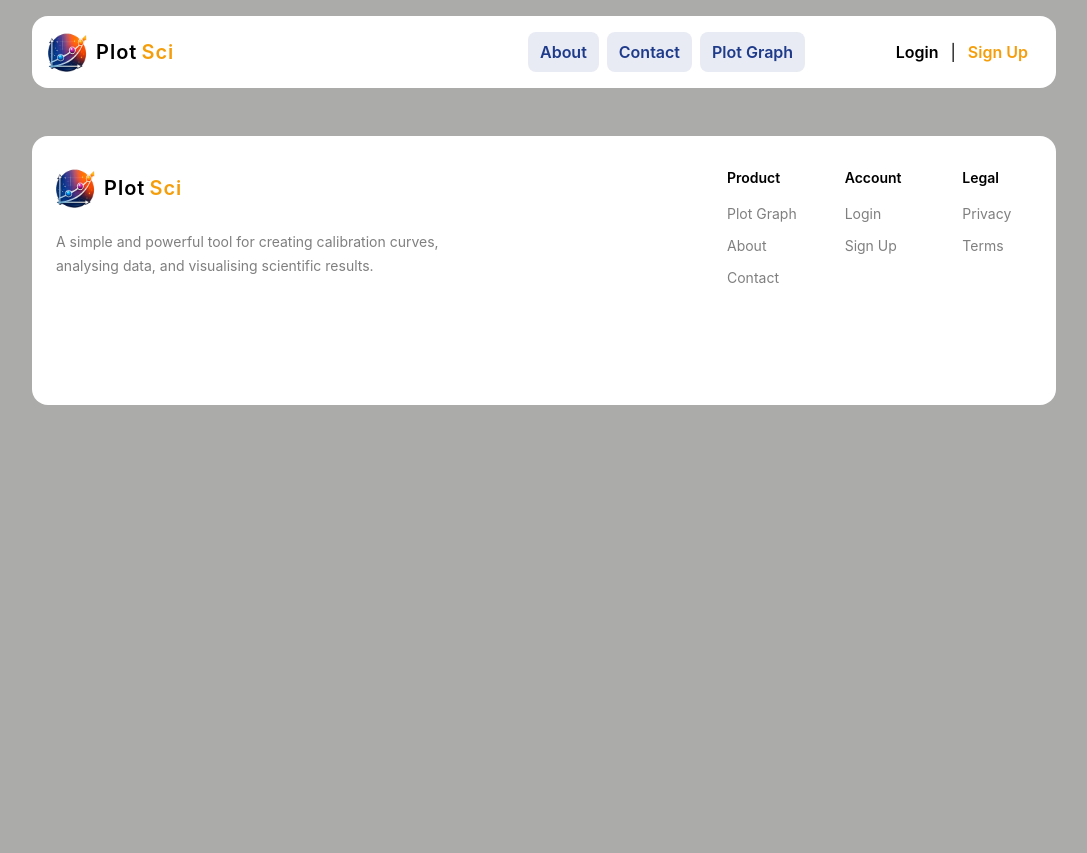
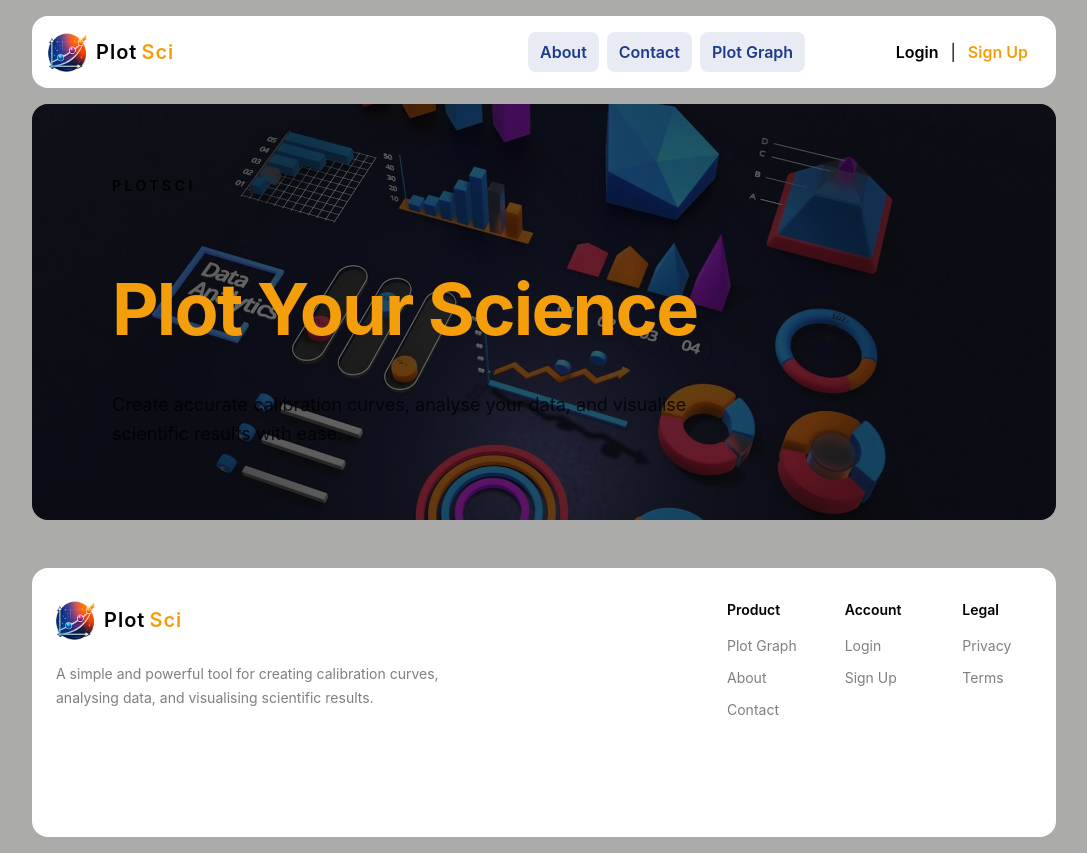
Before and after one commit to BlessingDotDev/calibration-tool, a React (Vite) app: page /plot in a window 1280 px wide. Shown: the whole page, without its empty margins (96-1183 px from the left). Before the commit the page ends 800 px from the top, so only its background shows below. Built offline with nearby package versions, Linux system fonts and the light colour scheme.

Commit message:
change the name of the plotting page

```diff
--- a/src/App.tsx
+++ b/src/App.tsx
@@ -4,7 +4,7 @@ import Layout from './components/layout/Layout';
 import Home from './pages/Home';
 import About from  './pages/About'
 import Contact from './pages/Contact'
-import PlotGraph from './pages/Project';
+import PlotGraph from './pages/PlotGraph';
 
 import './App.css'
 
@@ -17,7 +17,7 @@ function App() {
           <Route path="/" element={< Home/>}/>
           <Route path="/about" element={< About/>}/>
           <Route path="/contact" element={< Contact/>} />
-          <Route path="/project" element={< PlotGraph/>} />
+          <Route path="/plot" element={< PlotGraph/>} />
         </Routes>
       </Layout>
     </BrowserRouter>
--- a/src/components/layout/header/HeaderNav.tsx
+++ b/src/components/layout/header/HeaderNav.tsx
@@ -6,7 +6,7 @@ function HeaderNav() {
       <div className="flex gap-2">
         <Button to="/about" variant="navButton">About</Button>
         <Button to="/contact" variant="navButton">Contact</Button>
-        <Button to="/project" variant="navButton">Plot Graph</Button>
+        <Button to="/plot" variant="navButton">Plot Graph</Button>
       </div>
 
       <div>
```
Also changed, not shown: src/pages/PlotGraph.tsx (renamed from src/pages/Project.tsx).
